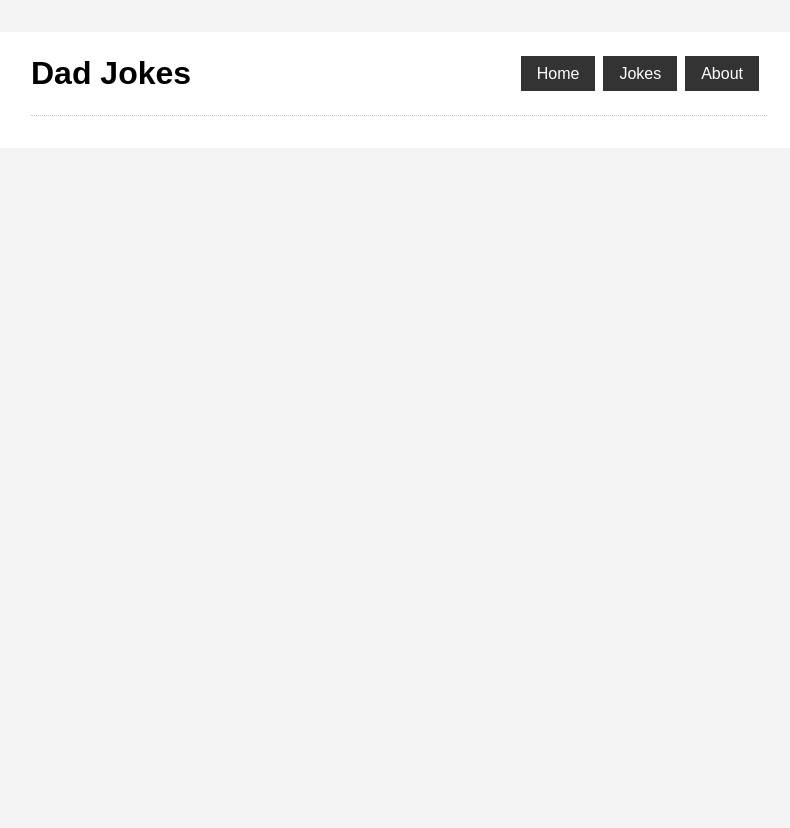
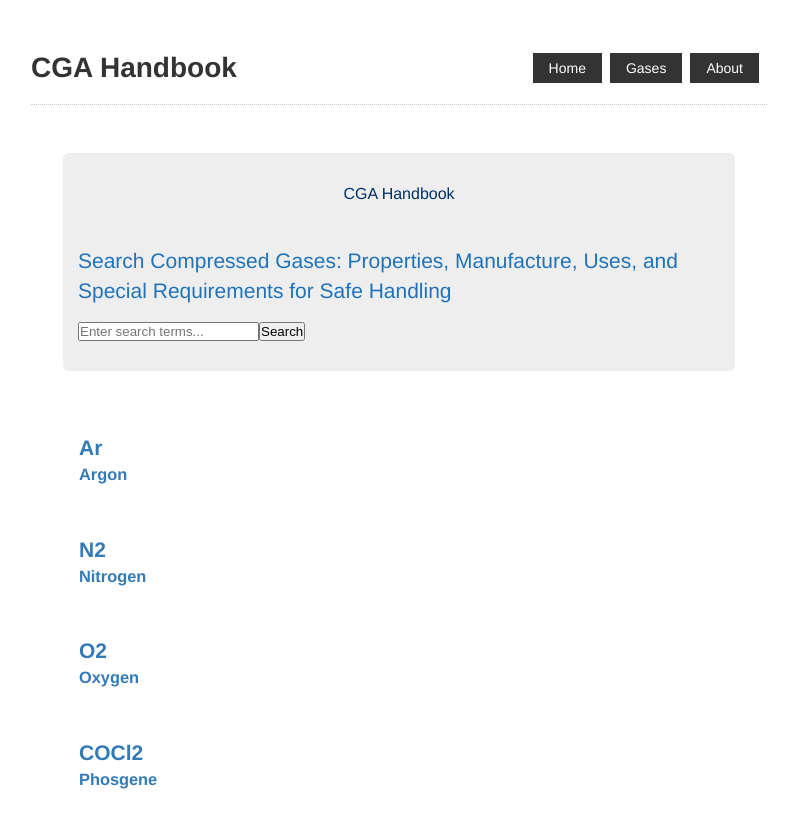
Before and after one commit to Aiedail11/handbook-prototype, a Nuxt app: page /gases in a window 1280 px wide. Shown: the top 828 px of the page, without its empty margins (241-1031 px from the left). Before the commit the page ends 800 px from the top, so only its background shows below. Built offline with nearby package versions, Linux system fonts and the light colour scheme.

Commit message:
changed content to gases/monographs and started on fixing CSS - use Allen's mockup as a style guide

```diff
--- a/components/AppHeader.vue
+++ b/components/AppHeader.vue
@@ -1,12 +1,12 @@
 <template>
   <header class = "header">
-      <h1 class = "title">Dad Jokes</h1>
+      <h1 class = "title">CGA Handbook</h1>
       <ul>
           <li>
               <nuxt-link to='/'>Home</nuxt-link>
           </li>
           <li>
-              <nuxt-link to='/Jokes'>Jokes</nuxt-link>
+              <nuxt-link to='/Gases'>Gases</nuxt-link>
           </li>
           <li>
               <nuxt-link to='/about'>About</nuxt-link>
--- /dev/null
+++ b/components/Monograph.vue
@@ -0,0 +1,23 @@
+<template>
+  <nuxt-link :to="'monographs/' + id">
+    <div class="monograph">
+      <h2>{{symbol}}</h2>
+      <h3>{{name}}</h3>
+    </div>
+  </nuxt-link>
+</template>
+
+<script>
+export default {
+  name: "Monograph",
+  props: ["symbol", "name", "id"]
+};
+</script>
+
+<style>
+
+.monograph {
+  padding: 1rem;
+  margin: 1rem 0;
+}
+</style>
--- /dev/null
+++ b/components/SearchGases.vue
@@ -0,0 +1,62 @@
+<template>
+  <form @submit.prevent="onSubmit">
+      <p
+        class="search-description"
+      >Search Compressed Gases: Properties, Manufacture, Uses, and Special Requirements for Safe Handling</p>
+      <input type="text" v-model="text" placeholder="Enter search terms..." />
+
+      <input type="submit" value="Search" />
+  </form>
+</template>
+
+<script>
+export default {
+  name: "SearchGases",
+  data() {
+    return {
+      text: ""
+    };
+  },
+  methods: {
+    onSubmit() {
+      this.$emit("search-text", this.text);
+      this.text = "";
+    }
+  }
+};
+</script>
+
+<style>
+
+p.search-description {
+  color: #2073ba;
+}
+
+.jumbotron {
+    padding-top: 30px;
+    padding-bottom: 30px;
+    margin-bottom: 30px;
+    color: inherit;
+    background-color: #eeeeee;
+}
+
+.container .jumbotron, .container-fluid .jumbotron {
+    padding-right: 15px;
+    padding-left: 15px;
+    border-radius: 6px;
+}
+
+.jumbotron p {
+    margin-bottom: 15px;
+    font-size: 21px;
+    font-weight: 200;
+}
+
+p {
+    display: block;
+    margin-block-start: 1em;
+    margin-block-end: 1em;
+    margin-inline-start: 0px;
+    margin-inline-end: 0px;
+}
+</style>
--- a/components/SearchJokes.vue
+++ /dev/null
@@ -1,27 +0,0 @@
-<template>
-  <form @submit.prevent="onSubmit">
-      <input type="text" v-model="text" placeholder="Search Jokes...">
-      <input type="submit" value="Search Jokes">
-  </form>
-</template>
-
-<script>
-export default {
-    name: 'SearchJokes',
-    data() {
-        return {
-            text: ''
-        }
-    },
-    methods: {
-        onSubmit() {
-            this.$emit('search-text', this.text);
-            this.text = "";
-        }
-    }
-}
-</script>
-
-<style>
-
-</style>
--- a/layouts/default.vue
+++ b/layouts/default.vue
@@ -22,10 +22,11 @@ export default {
   padding: 0;
 }
 body {
-  font-family: Arial, Helvetica, sans-serif;
-  font-size: 1rem;
-  line-height: 1.6;
-  background: #f4f4f4;
+    font-family: "Helvetica Neue", Helvetica, Arial, sans-serif;
+    font-size: 14px;
+    line-height: 1.42857143;
+    color: #333333;
+    background-color: #fff;
 }
 a {
   color: #666;
@@ -41,4 +42,6 @@ ul {
   padding: 1rem 2rem;
   background: #fff;
 }
+
+
 </style>
--- /dev/null
+++ b/pages/gases/index.vue
@@ -0,0 +1,90 @@
+<template>
+  <div class="container body-content">
+    <div class="jumbotron">
+      <div style="display: flex; justify-content:center;">
+        <h1 class="lead site-name">CGA Handbook</h1>
+      </div>
+      <SearchGases v-on:search-text="searchText" />
+    </div>
+    <div class="search-list">
+      <Monograph
+        v-for="monograph in monographs"
+        :key="monograph.id"
+        :id="monograph.id"
+        :symbol="monograph.symbol"
+        :name="monograph.name"
+      />
+    </div>
+  </div>
+</template>
+
+<script>
+import axios from "axios";
+import Monograph from "../../components/Monograph";
+import SearchGases from "../../components/SearchGases";
+
+export default {
+  components: {
+    Monograph,
+    SearchGases
+  },
+  data() {
+    return {
+      monographs: [
+        { symbol: "Ar", name: "Argon", id: "6" },
+        { symbol: "N2", name: "Nitrogen", id: "5" },
+        { symbol: "O2", name: "Oxygen", id: "1" },
+        { symbol: "COCl2", name: "Phosgene", id: "2" }
+      ]
+    };
+  },
+  async created() {},
+  head() {
+    return {
+      title: "CGA Handbook",
+      meta: [
+        {
+          hid: "description",
+          name: "description",
+          content:
+            "Resource for Compressed Gases: Properties, Manufacture," +
+            " Uses, and Special Requirements for Handling"
+        }
+      ]
+    };
+  },
+  methods: {
+    async searchText(text) {
+      console.log("You tried to search for: " + text);
+    }
+  }
+};
+</script>
+
+<style>
+.search-list {
+  display: table;
+}
+
+.container .jumbotron,
+.container-fluid .jumbotron {
+  padding-right: 15px;
+  padding-left: 15px;
+  border-radius: 6px;
+}
+
+a {
+  color: #337ab7;
+  text-decoration: none;
+}
+h1.site-name {
+  color: #003066;
+}
+
+.lead {
+  margin-bottom: 20px;
+  font-size: 16px;
+  font-weight: 300;
+  line-height: 1.4;
+}
+</style>
--- a/pages/jokes/_id/index.vue
+++ /dev/null
@@ -1,51 +0,0 @@
-<template>
-  <div>
-      <nuxt-link to="/jokes">Back to Jokes</nuxt-link>
-      <h2>{{ joke }}</h2>
-      <hr/>
-      <small>Joke ID: {{ $route.params.id}}</small>
-  </div>
-</template>
-
-<script>
-import axios from 'axios'
-
-export default {
-    data() {
-        return {
-            joke: {}
-        };
-    },
-    async created() {
-        const config = {
-            headers: {
-                Accept: 'application/json'
-            }
-        };
-
-        try {
-            const res = await axios.get(`https://icanhazdadjoke.com/j/${this.$route.params.id}`, config);
-            this.joke = res.data.joke;
-        } catch (err){
-            console.log(err);
-        }
-    },
-    head() {
-        return {
-            title: this.joke,
-            meta: [
-                {
-                hid: "description",
-                name: "description",
-                content: "Best place for corny dad jokes"
-                }
-            ]
-        };
-    }
-
-};
-</script>
-
-<style>
-
-</style>
--- a/pages/jokes/index.vue
+++ /dev/null
@@ -1,70 +0,0 @@
-<template>
-  <div>
-    <SearchJokes v-on:search-text="searchText"/>
-    <Joke v-for="joke in jokes" :key="joke.id" :id="joke.id" :joke="joke.joke" />
-  </div>
-</template>
-
-<script>
-import axios from 'axios'
-import Joke from '../../components/Joke'
-import SearchJokes from '../../components/SearchJokes'
-
-export default {
-  components: {
-    Joke,
-    SearchJokes
-  },
-  data(){
-    return {
-      jokes: []
-    }
-  },
-  async created(){
-    const config = {
-      headers: {
-        Accept: 'application/json'
-      }
-    };
-
-    try {
-    const res = await axios.get("https://icanhazdadjoke.com/search", config);
-    this.jokes = res.data.results;
-    } catch (err){
-      console.log(err);
-    }
-  },
-  head() {
-        return {
-            title: 'Dad Jokes',
-            meta: [
-                {
-                    hid: 'description',
-                    name: 'description',
-                    content: 'Best place for corny dad jokes'
-                }
-            ]
-        }
-    },
-    methods: {
-      async searchText(text) {
-        const config = {
-          headers: {
-          Accept: 'application/json'
-        }
-      };
-
-        try {
-          const res = await axios.get(`https://icanhazdadjoke.com/search?term=${text}`, config);
-          this.jokes = res.data.results;
-        } catch (err){
-          console.log(err);
-        }
-      }
-    }
-}
-</script>
-
-<style>
-
-</style>
```
Also changed, not shown: pages/gases/details.vue (added).
